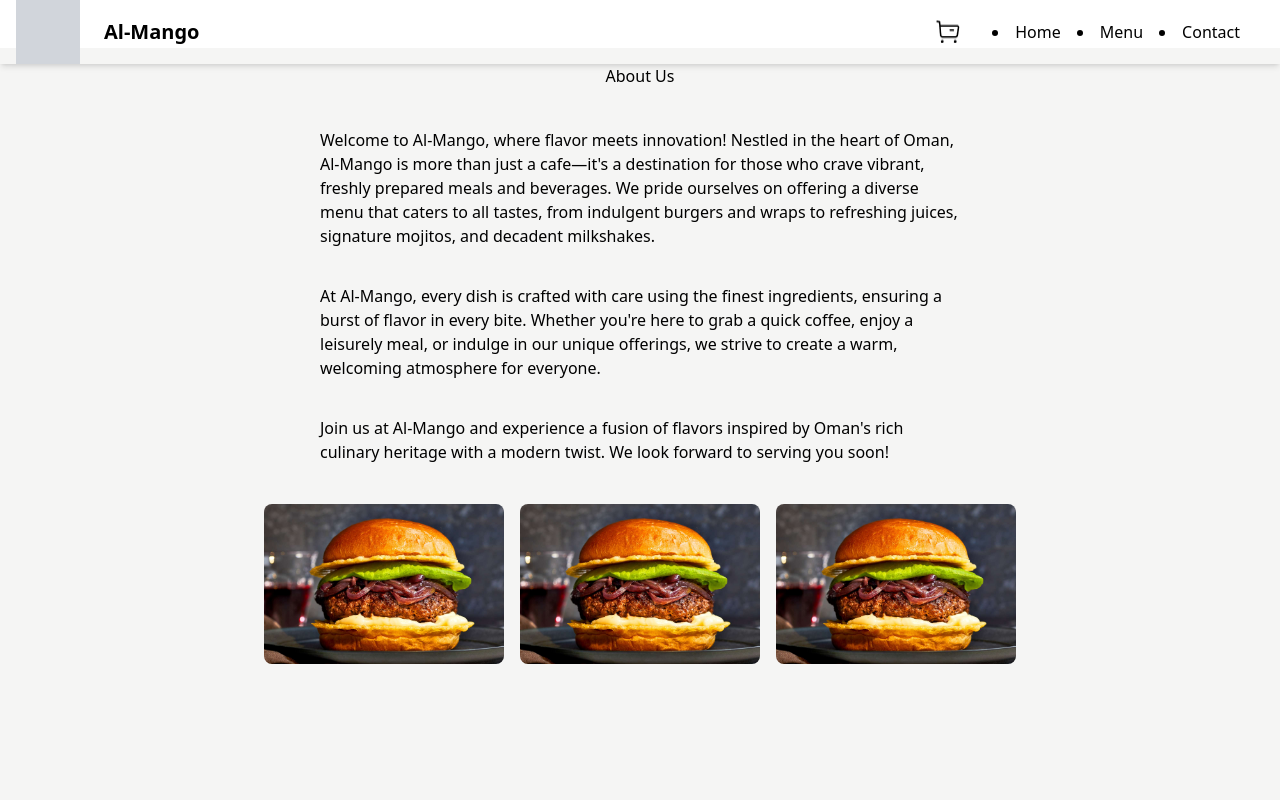
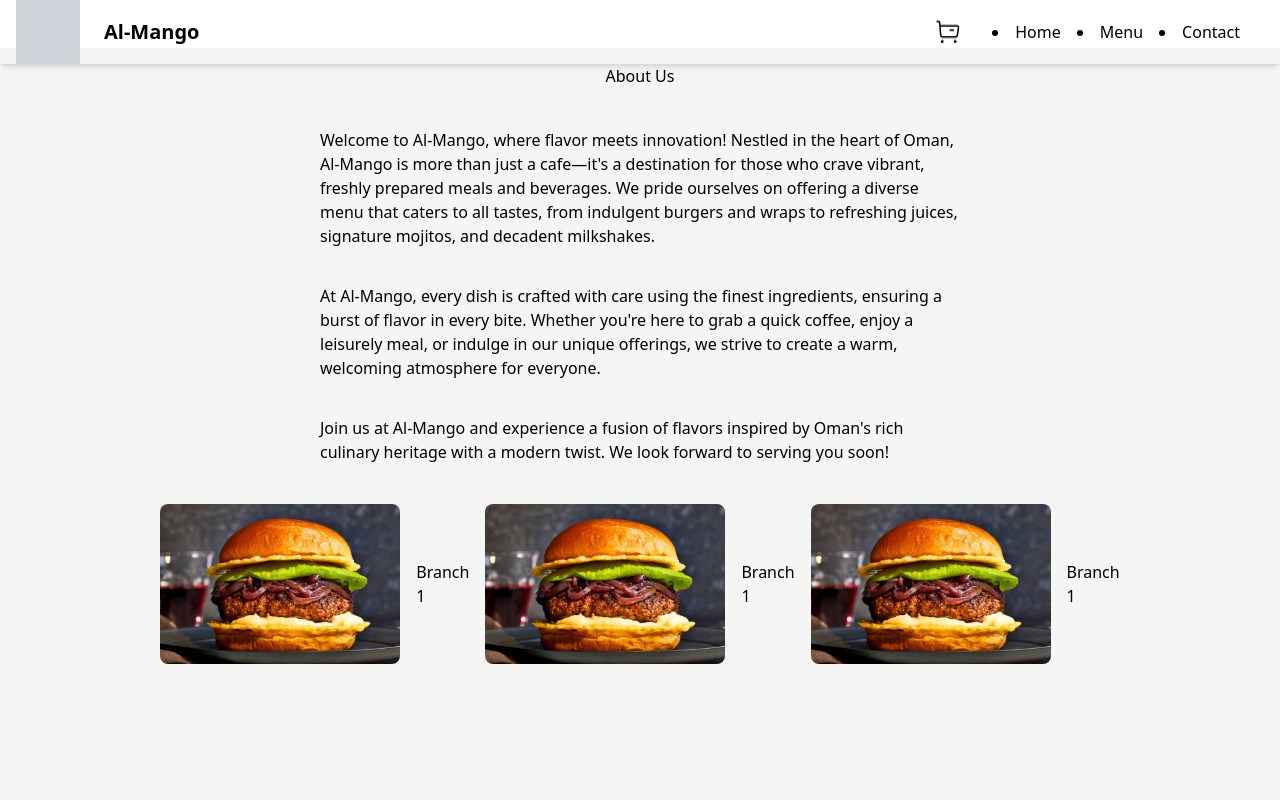
Before and after one commit to Adhil-tp/Al-mango, a React (Vite) app: page /about in a window 1280 px wide. Shown: the top 800 px of the page. Built offline with nearby package versions, Linux system fonts and the light colour scheme.

Commit message:
About updation

```diff
--- a/src/pages/About.jsx
+++ b/src/pages/About.jsx
@@ -14,8 +14,11 @@ const About = () => {
             </div>
             <div className="pt-10 gap-4 flex xs:flex-col md:flex-row xs:w-3/4 md:w-1/2 mx-auto justify-center items-center">
                 <img className="xs:w-48 md:w-60 rounded-lg" src={ProductImage} alt="branch1" />
+                <p>Branch 1</p>
                 <img className="xs:w-48 md:w-60 rounded-lg" src={ProductImage} alt="branch2" />
+                <p>Branch 1</p>
                 <img className="xs:w-48 md:w-60 rounded-lg" src={ProductImage} alt="branch3" />
+                <p>Branch 1</p>
             </div>
         </div>
     )
```
